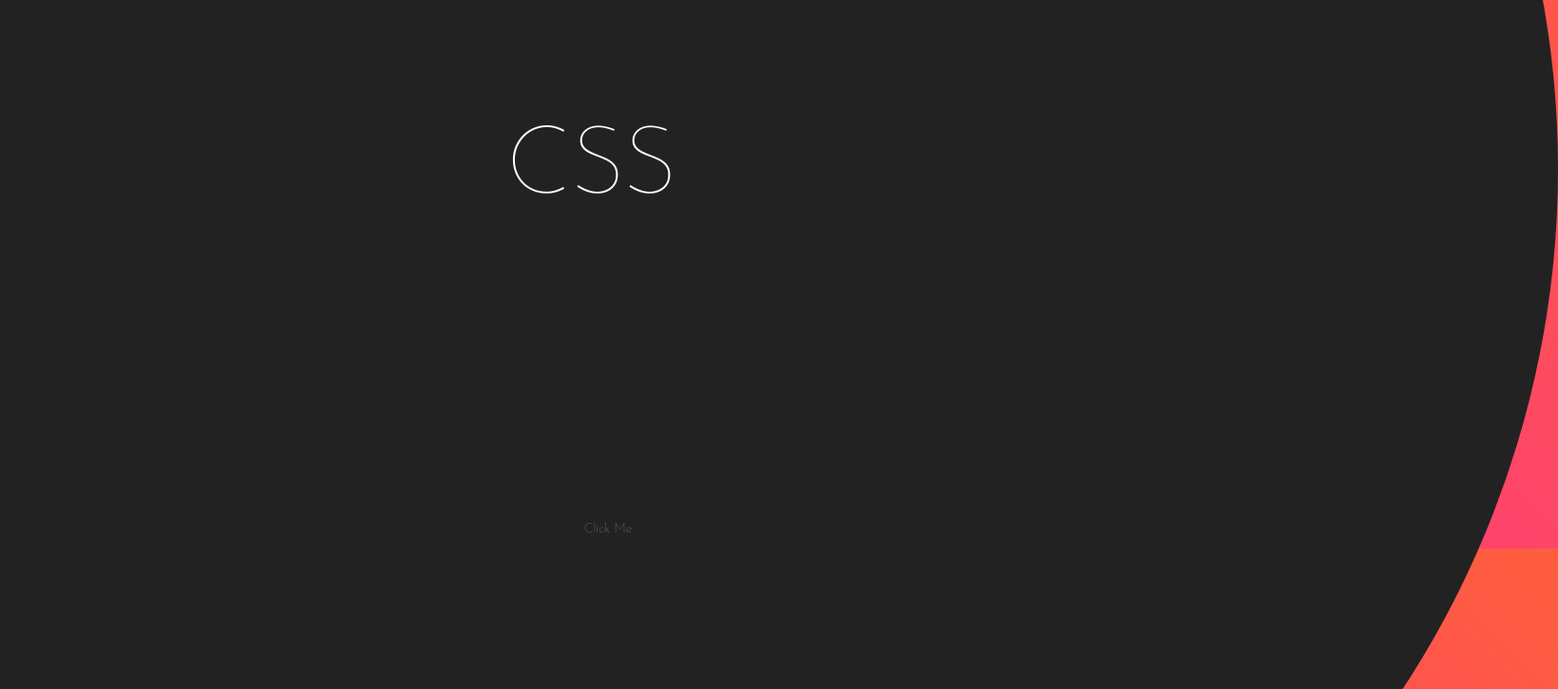
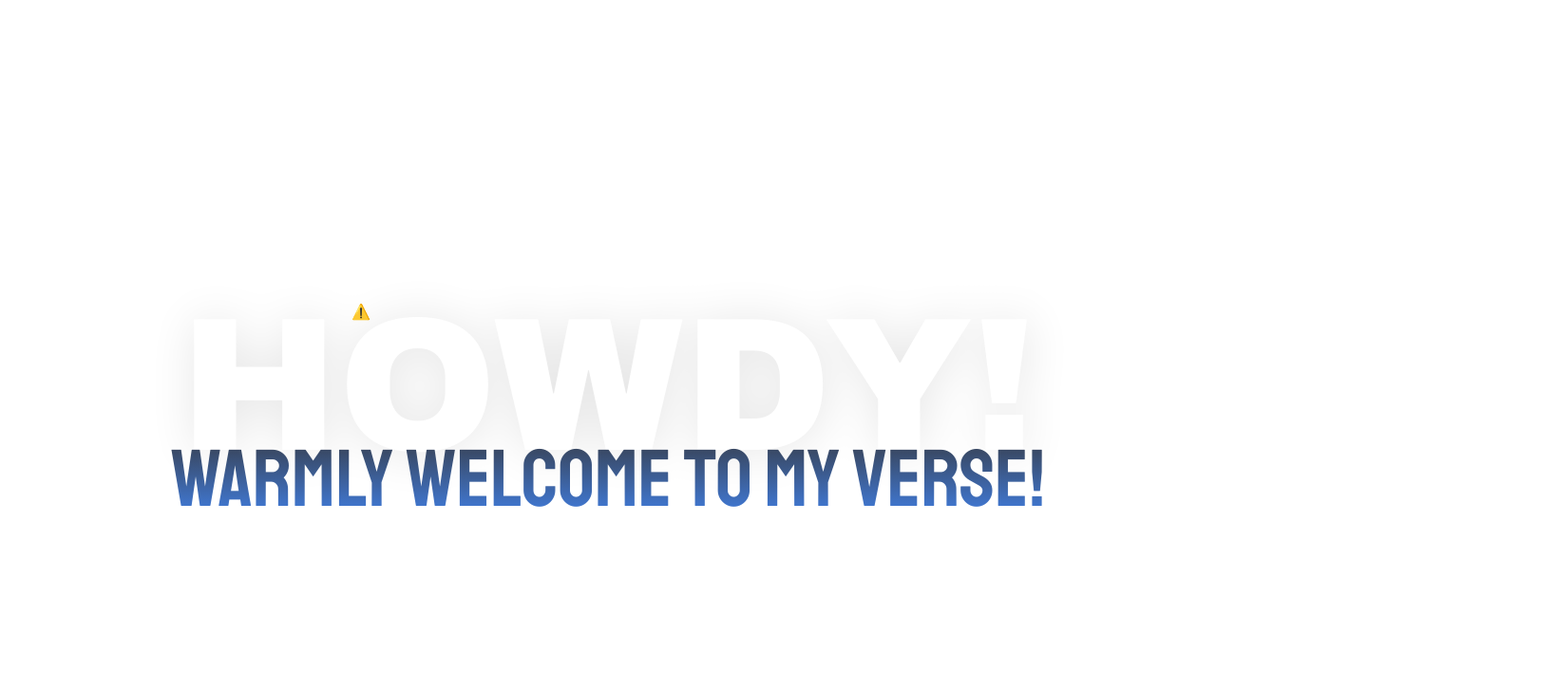
Before and after one commit to T-Induwara/Self-Portfolio, a plain HTML site: page index.html in a window 1280 px wide. Shown: the part 222-948 px from the top of the page at 95% size, 1640 px wide, since content can reach past the window. After the commit the page ends 800 px from the top, so only its background shows below. Drawn offline with nearby package versions, Linux system fonts and the light colour scheme; no server answers.

Commit message:
Finalized all the things

```diff
--- a/css/index_style.css
+++ b/css/index_style.css
@@ -1,212 +1,96 @@
-body {
-  display: flex;
-  justify-content: center;
-  align-items: center;
-  height: 100vh;
-  background: #222;
-  font-family: "Josefin Sans";
-  background: linear-gradient(45deg, #fe3a7d, #ff7b0a);
-  overflow: hidden;
-  max-width: 100vw;
-  max-height: 100vh;
+@media only screen and (min-width:300px){
+	#lottie-con{
+		padding-top:150px;
+		padding-left:55px;
+	}
+	#welcome-con h1{
+		font-size:85px;
+		margin-top:-81px;
+	}
+	#welcome-con h2{
+		font-size:40px;
+		margin-top:55px;
+	}
 }
-body:before {
-  content: "Click Me";
-  position: absolute;
-  color: #999;
-  font-size: 14px;
-  z-index: 999;
-  bottom: 10px;
-  width: 100%;
-  text-align: center;
+@media only screen and (min-width:400px){
+	#lottie-con{
+		padding-top:150px;
+		padding-left:60px;
+	}
+	#welcome-con h1{
+		font-size:85px;
+		margin-top:-81px;
+	}
+	#welcome-con h2{
+		font-size:40px;
+		margin-top:55px;
+	}
 }
-body * {
-  transition: all 300ms cubic-bezier(0.175, 0.885, 0.32, 1.275);
+@media only screen and (min-width:700px){
+	#lottie-con{
+		padding-top:300px;
+		padding-left:200px;
+	}
+	#welcome-con h1{
+		font-size:140px;
+		margin-top:-130px;
+	}
+	#welcome-con h2{
+		font-size:60px;
+		margin-top:0px;
+	}
 }
-body *:before, body *:after {
-  transition: all 300ms cubic-bezier(0.175, 0.885, 0.32, 1.275);
-  content: "";
-  position: absolute;
-  background: #fff;
+@media only screen and (min-width:1024px){
+	#lottie-con{
+		padding-top:400px;
+		padding-left:300px;
+	}
+	#welcome-con h1{
+		font-size:200px;
+		margin-top:-191px;
+	}
+	#welcome-con h2{
+		font-size:85px;
+		margin-top:7px;
+	}
 }
-body input {
-  opacity: 0;
-  position: absolute;
-  width: 100vw;
-  height: 100vh;
-  top: 0;
-  left: 0;
-  z-index: 9999;
-  cursor: pointer;
+@media only screen and (min-width:1400px){
+	#lottie-con{
+		padding-top:200px;
+		padding-left:500px;
+	}
+	#welcome-con h1{
+		font-size:200px;
+		margin-top:-191px;
+	}
+	#welcome-con h2{
+		font-size:120px;
+		margin-top:7px;
+	}
 }
-body input:checked ~ div {
-  transition: all 300ms cubic-bezier(0.175, 0.885, 0.32, 1.275);
-  padding-right: 35px;
+#lottie-con{
+	z-index: 1;
 }
-body input:checked ~ div:before {
-  transform: scale(1);
-  transition-delay: 0.2s;
+#welcome-con h1{
+	font-family: 'Archivo Black', sans-serif;
+	text-shadow: 2px 2px 50px #000000;
+	text-align:center;
+	color: white;
+	opacity:10%;
+	z-index:2;
 }
-body input:checked ~ div h1:before {
-  transform: scaleY(1);
-  transition: all 300ms cubic-bezier(0.175, 0.885, 0.32, 1.275);
-  transition-delay: 0.4s;
+#welcome-con{
+	display: flex;
+  	justify-content: center;
+  	align-items: center;
 }
-body input:checked ~ div h1:after {
-  box-shadow: 0 77px 0 1px #222, 0 72px 0 0px #fe3a7d;
-  transition: all 300ms cubic-bezier(0.175, 0.885, 0.32, 1.275);
-  transform: scaleY(1) rotate(5deg);
-  transition-delay: 0.5s;
+#welcome-con h2{
+	position: absolute;
+	font-family: 'Staatliches', cursive;
+	text-align:center;
+	background: -webkit-linear-gradient(#373b44, #4286f4);
+  	-webkit-background-clip: text;
+  	-webkit-text-fill-color: transparent;
+	opacity:100%;
+	z-index:3;
 }
-body input:checked ~ div h1 *:before, body input:checked ~ div h1 *:after {
-  background: #fe3a7d;
-}
-body input:checked ~ div h1 span {
-  width: 50px;
-}
-body input:checked ~ div h1 span:last-of-type {
-  color: #fe3a7d;
-  transition-delay: 0.25s;
-}
-body input:checked ~ div h1 span:nth-of-type(2) {
-  transform: translateX(-2.5px) scaleY(1);
-  width: 50px;
-  margin: 0 5px;
-}
-body input:checked ~ div h1 span:nth-of-type(2):before {
-  box-shadow: 0 65px 0 0 #fe3a7d;
-}
-body input:checked ~ div h1 span:nth-of-type(2):before, body input:checked ~ div h1 span:nth-of-type(2):after {
-  transform: scaleX(1);
-  transition-delay: 0.2s;
-}
-body input:checked ~ div h1 span:nth-of-type(2):after {
-  transition-delay: 0.4s;
-}
-body input:checked ~ div h1 span:first-of-type {
-  transform: translateY(-2px) translateX(-2.5px);
-}
-body input:checked ~ div h1 span:first-of-type:before {
-  transform: translateX(0);
-}
-body input:checked ~ div h1 span:first-of-type b:before, body input:checked ~ div h1 span:first-of-type b:after {
-  transition-delay: 0.175s;
-}
-body input:checked ~ div h1 span:first-of-type b:before {
-  transform: rotate(30deg) scaleY(1);
-  transition-delay: 0.25s;
-}
-body input:checked ~ div h1 span:first-of-type b:after {
-  transform: rotate(-30deg) scaleY(1);
-}
-body div {
-  position: relative;
-  display: inline-block;
-  padding-right: 0px;
-  min-width: 215px;
-}
-body div:before {
-  content: "";
-  position: absolute;
-  width: 500px;
-  height: 500px;
-  background: #222;
-  border-radius: 100%;
-  transition: all 500ms cubic-bezier(1, 0.885, 0.32, 1);
-  transform: scale(4);
-  left: calc(50% - 250px);
-  top: calc(50% - 250px);
-}
-body div h1 {
-  margin: 0px;
-  color: #fff;
-  font-weight: 100;
-  font-size: 100px;
-  position: relative;
-}
-body div h1:after {
-  width: 3px;
-  height: 65px;
-  top: 10px;
-  background: linear-gradient(to bottom, #ff7b0a, #fe3a7d);
-  right: -20px;
-  display: inline-block;
-  transform: scaleY(0) rotate(5deg);
-  box-shadow: 0 77px 0 -5px #222, 0 72px 0 -5px #fe3a7d;
-  transform-origin: bottom;
-  transition: none;
-}
-body div h1:before {
-  width: 137.5px;
-  height: 3px;
-  background: linear-gradient(to right, #ff7b0a, #fe3a7d);
-  bottom: 15px;
-  right: 0px;
-  transform-origin: right;
-  transform: scaleX(0);
-  transition: none;
-}
-body div h1 span {
-  display: inline-block;
-  color: #000;
-  position: relative;
-  width: 0px;
-}
-body div h1 span:last-of-type {
-  width: auto;
-  color: #fff;
-}
-body div h1 span:first-of-type {
-  transform-origin: bottom;
-  transform: translateY(3px) translateX(-7.5px) scaleX(0);
-}
-body div h1 span:first-of-type:before {
-  width: 3px;
-  height: 30px;
-  bottom: 32.5px;
-  left: 31px;
-  transform: translateX(-25px);
-}
-body div h1 span:first-of-type b {
-  position: relative;
-  color: transparent;
-}
-body div h1 span:first-of-type b:before, body div h1 span:first-of-type b:after {
-  height: 47.5px;
-  top: 1px;
-  width: 3px;
-  transform: rotate(0deg) scaleY(0);
-  left: 31px;
-  transform-origin: 0px 100%;
-}
-body div h1 span:first-of-type b:after {
-  transform-origin: 100% 100%;
-}
-body div h1 span:nth-of-type(2) {
-  transform: translateX(-13px) scaleY(0);
-}
-body div h1 span:nth-of-type(2):before, body div h1 span:nth-of-type(2):after {
-  width: 42px;
-  height: 3px;
-  top: 12px;
-  left: 12px;
-  box-shadow: 0 65px 0 0 #fff;
-  transition: all 300ms cubic-bezier(0.175, 0.885, 0.32, 1.275);
-  transform-origin: left;
-  transform: scaleX(0);
-}
-body div h1 span:nth-of-type(2):after {
-  box-shadow: none;
-  top: 45px;
-  width: 38px;
-}
-body div h1 span:nth-of-type(2) b {
-  position: relative;
-  color: transparent;
-}
-body div h1 span:nth-of-type(2) b:before {
-  width: 3px;
-  height: 68px;
-  top: 5px;
-  left: 12px;
-}
--- a/css/style.css
+++ b/css/style.css
@@ -851,7 +851,7 @@
 	/*CSS for 7th div*/
 	.mail-ico{
 		padding-left:50px;
-		margin-top:-15px;
+		margin-top:10px;
 	}
 	.github-ico{
 		padding-left:100px;
@@ -861,7 +861,7 @@
 	}
 	.linkedin-ico{
 		padding-left:60px;
-		margin-top:-30px;
+		margin-top:0px;
 	}
 
 }
@@ -1223,3 +1223,4 @@ body{
 	padding-top:200px;
 	padding-bottom:200px;
 }
+/*Loader*/
--- a/index.html
+++ b/index.html
@@ -3,19 +3,26 @@
 <head>
   <meta charset="UTF-8">
   <title>T.I - Welcome</title>
+	<meta http-equiv = "refresh" content = "2; url = portfolio.html" />
+	<link rel="icon" type="image/ico" href="img/my-logo.png" />
 	<meta name="viewport" content="width=device-width, initial-scale=1">
 	<link href="css/bootstrap.min.css" rel="stylesheet">
-  <link href="https://fonts.googleapis.com/css?family=Josefin+Sans:100" rel="stylesheet">
-	<link rel="stylesheet" href="https://cdnjs.cloudflare.com/ajax/libs/normalize/5.0.0/normalize.min.css">
-<link rel="stylesheet" href="css/index_style.css">
+	<link rel="stylesheet" href="css/index_style.css">
+	<!--Archivo - for huge titles -->
+	<link rel="preconnect" href="https://fonts.gstatic.com">
+	<link href="https://fonts.googleapis.com/css2?family=Archivo+Black&display=swap" rel="stylesheet">
+	<!--Staatliches - for descriptions -->
+	<link rel="preconnect" href="https://fonts.gstatic.com">
+	<link href="https://fonts.googleapis.com/css2?family=Staatliches&display=swap" rel="stylesheet">
 </head>
 <body>
-<!-- partial:index.partial.html -->
-<input type="checkbox" />
-<div>
-  <h1>CS<span><b>Y</b></span><span><b>E</b></span><span>S</span></h1>
-</div>
-<!-- partial -->
-
+	<div class="container" id="lottie-con">
+		<script src="https://unpkg.com/@lottiefiles/lottie-player@latest/dist/lottie-player.js"></script>
+		<lottie-player src="https://assets5.lottiefiles.com/packages/lf20_NmBGIS.json"  background="transparent"  speed="1"  style="width: 300px; height: 300px;"  loop  autoplay></lottie-player>
+	</div>
+	<div class="container" id="welcome-con">
+		<h1>HOWDY!</h1>
+		<h2>Warmly welcome to my verse!</h2>
+	</div>
 </body>
 </html>
```
Also changed, not shown: portfolio.html (+1 -0 lines), img/my-logo.png (added).
